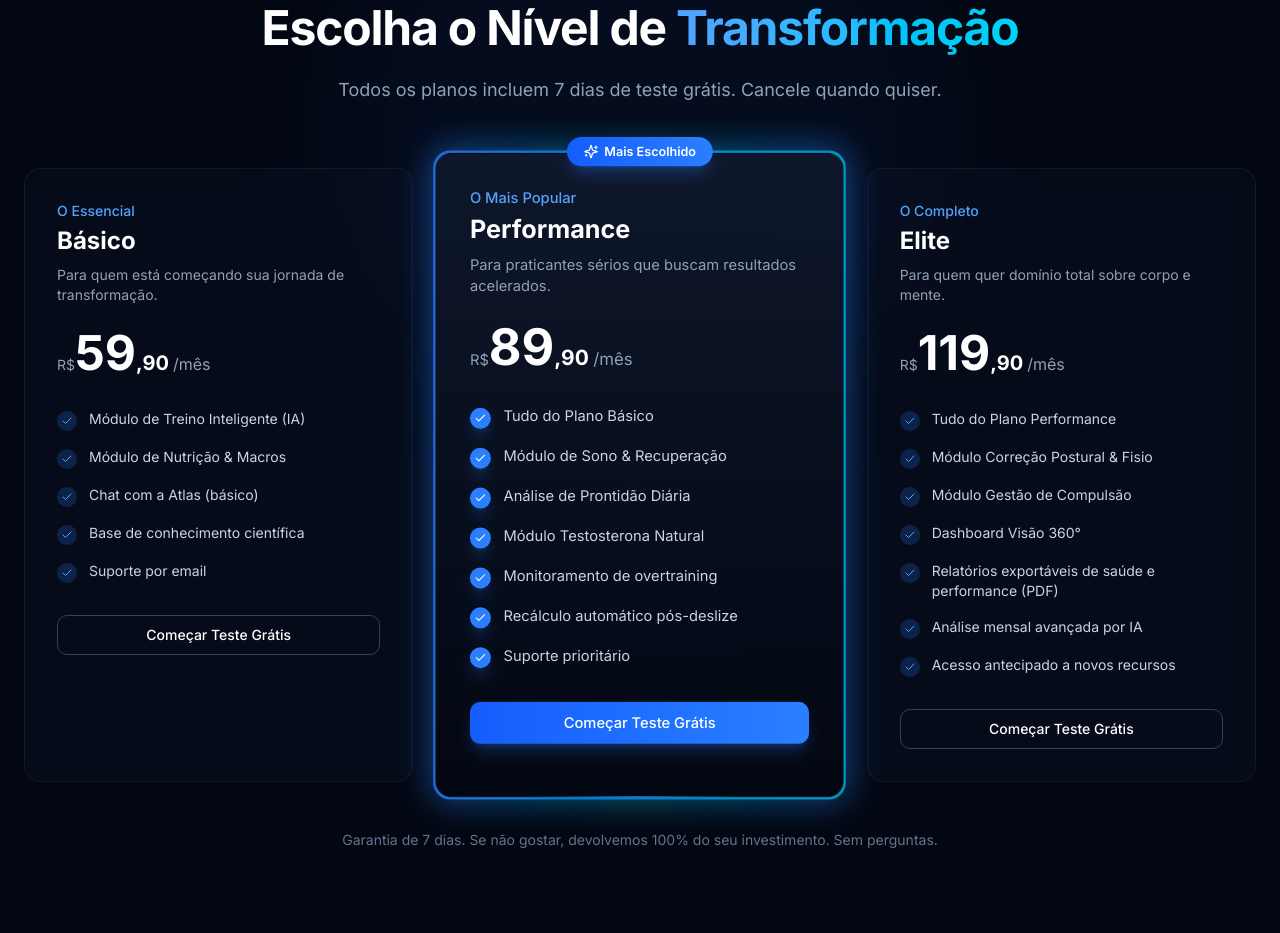
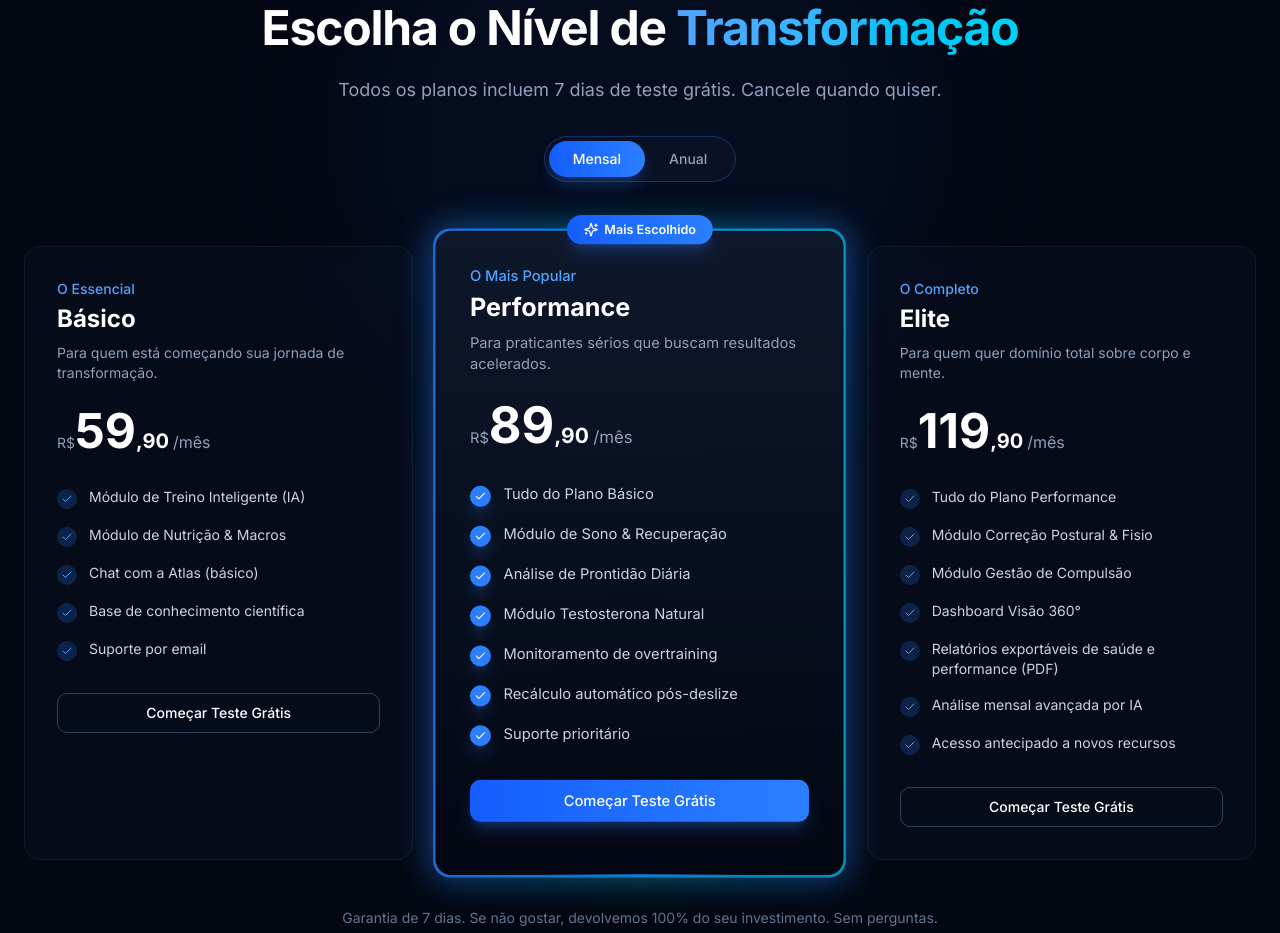
Before and after one commit to alexluciofilho7-cmyk/ATLAS-AI, a Next.js app: page / in a window 1280 px wide. Shown: the part 7940-8873 px from the top of the page. Built offline with nearby package versions, Linux system fonts and the light colour scheme.

Commit message:
feat: add Monthly/Annual billing toggle to pricing section
Implement billing toggle with electric blue gradient and update display logic.

#VERCEL_SKIP

Co-authored-by: null <248574290+alexluciofilho7-cmyk@users.noreply.github.com>

```diff
--- a/components/pricing-section.tsx
+++ b/components/pricing-section.tsx
@@ -2,13 +2,16 @@
 
 import { Button } from "@/components/ui/button"
 import { Check, Sparkles, Zap } from "lucide-react"
+import { useState } from "react"
 
 const plans = [
   {
     name: "Básico",
     subtitle: "O Essencial",
-    price: "59",
-    cents: "90",
+    monthlyPrice: "59",
+    monthlyCents: "90",
+    annualPrice: "599",
+    annualCents: "00",
     period: "/mês",
     description: "Para quem está começando sua jornada de transformação.",
     features: [
@@ -23,8 +26,10 @@ const plans = [
   {
     name: "Performance",
     subtitle: "O Mais Popular",
-    price: "89",
-    cents: "90",
+    monthlyPrice: "89",
+    monthlyCents: "90",
+    annualPrice: "899",
+    annualCents: "00",
     period: "/mês",
     description: "Para praticantes sérios que buscam resultados acelerados.",
     features: [
@@ -42,8 +47,10 @@ const plans = [
   {
     name: "Elite",
     subtitle: "O Completo",
-    price: "119",
-    cents: "90",
+    monthlyPrice: "119",
+    monthlyCents: "90",
+    annualPrice: "1.199",
+    annualCents: "00",
     period: "/mês",
     description: "Para quem quer domínio total sobre corpo e mente.",
     features: [
@@ -60,6 +67,8 @@ const plans = [
 ]
 
 export function PricingSection() {
+  const [billingPeriod, setBillingPeriod] = useState<"monthly" | "annual">("monthly")
+
   return (
     <section id="planos" className="relative bg-[#030712] py-24 lg:py-32 overflow-hidden">
       {/* Background effects */}
@@ -82,6 +91,33 @@ export function PricingSection() {
           <p className="mx-auto max-w-2xl text-lg text-slate-400">
             Todos os planos incluem 7 dias de teste grátis. Cancele quando quiser.
           </p>
+
+          <div className="mt-8 flex justify-center">
+            <div className="inline-flex items-center rounded-full border border-blue-500/30 bg-slate-900/50 p-1 backdrop-blur-sm">
+              <button
+                onClick={() => setBillingPeriod("monthly")}
+                className={`relative rounded-full px-6 py-2 text-sm font-medium transition-all ${
+                  billingPeriod === "monthly" ? "text-white" : "text-slate-400 hover:text-slate-300"
+                }`}
+              >
+                {billingPeriod === "monthly" && (
+                  <div className="absolute inset-0 rounded-full bg-gradient-to-r from-blue-600 to-blue-500 shadow-lg shadow-blue-500/25" />
+                )}
+                <span className="relative">Mensal</span>
+              </button>
+              <button
+                onClick={() => setBillingPeriod("annual")}
+                className={`relative rounded-full px-6 py-2 text-sm font-medium transition-all ${
+                  billingPeriod === "annual" ? "text-white" : "text-slate-400 hover:text-slate-300"
+                }`}
+              >
+                {billingPeriod === "annual" && (
+                  <div className="absolute inset-0 rounded-full bg-gradient-to-r from-blue-600 to-blue-500 shadow-lg shadow-blue-500/25" />
+                )}
+                <span className="relative">Anual</span>
+              </button>
+            </div>
+          </div>
         </div>
 
         <div className="grid gap-8 lg:grid-cols-3">
@@ -123,10 +159,21 @@ export function PricingSection() {
                 <div className="mb-8">
                   <div className="flex items-baseline">
                     <span className="text-sm text-slate-400">R$</span>
-                    <span className="text-5xl font-bold text-white">{plan.price}</span>
-                    <span className="text-xl font-bold text-white">,{plan.cents}</span>
-                    <span className="ml-1 text-slate-400">{plan.period}</span>
+                    <span className="text-5xl font-bold text-white">
+                      {billingPeriod === "monthly" ? plan.monthlyPrice : plan.annualPrice}
+                    </span>
+                    <span className="text-xl font-bold text-white">
+                      ,{billingPeriod === "monthly" ? plan.monthlyCents : plan.annualCents}
+                    </span>
+                    <span className="ml-1 text-slate-400">{billingPeriod === "monthly" ? "/mês" : "/ano"}</span>
                   </div>
+                  {billingPeriod === "annual" && (
+                    <div className="mt-2">
+                      <span className="inline-block rounded-full bg-blue-500/10 px-3 py-1 text-xs font-medium text-blue-400">
+                        2 meses grátis
+                      </span>
+                    </div>
+                  )}
                 </div>
 
                 {/* Features */}
```
